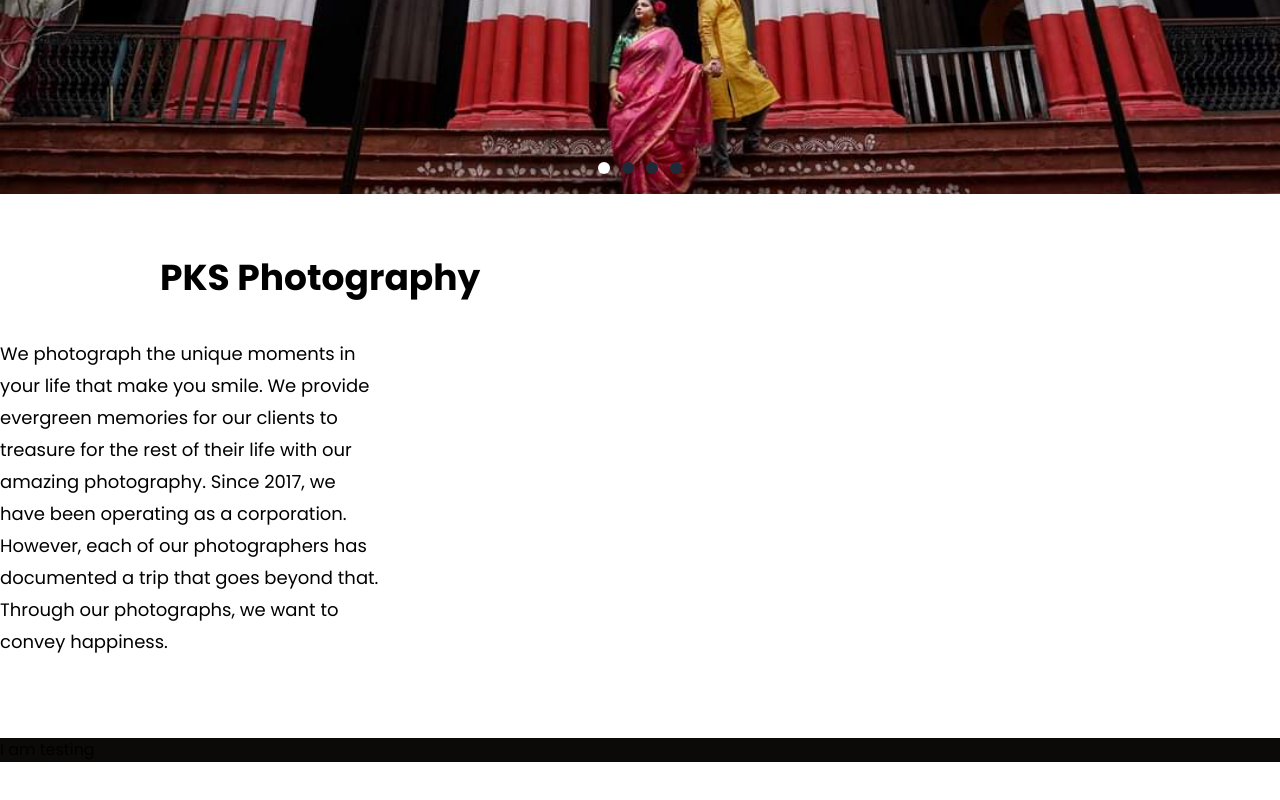
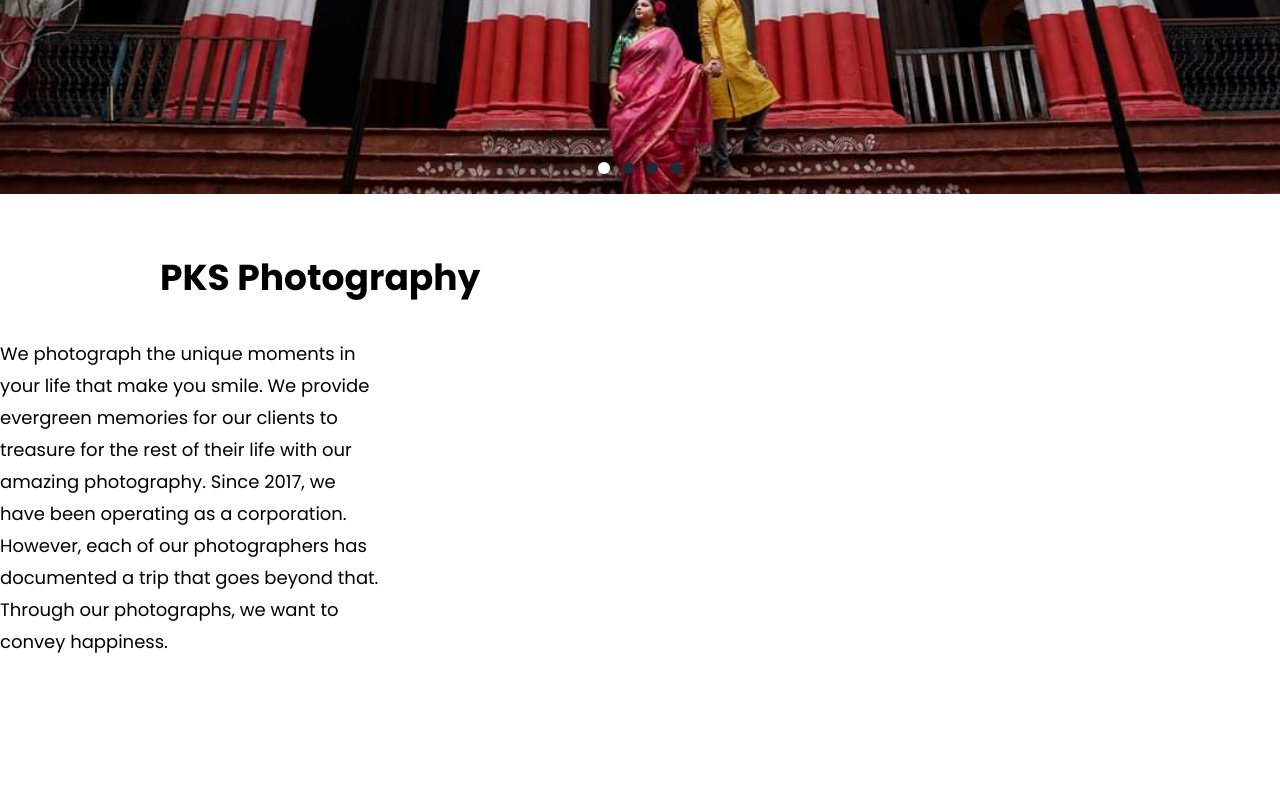
Before and after one commit to chakrari/PksFilmer, a React (Vite) app in the folder Pksfilmer/: page / in a window 1280 px wide. Shown: the part 446-1246 px from the top of the page. Built offline with nearby package versions, Linux system fonts and the light colour scheme.

Commit message:
vivek testing done

```diff
--- a/Pksfilmer/src/components/Hero_Section/Hero.jsx
+++ b/Pksfilmer/src/components/Hero_Section/Hero.jsx
@@ -14,14 +14,6 @@ const Hero = () => {
         documented a trip that goes beyond that. Through our photographs, we
         want to convey happiness.
       </p>
-
-
-      <h1 className="text-red-500">
-      </h1>
-      <p className="bg-stone-950">
-        I am testing
-      </p>
-
     </section>
   );
 };
```
